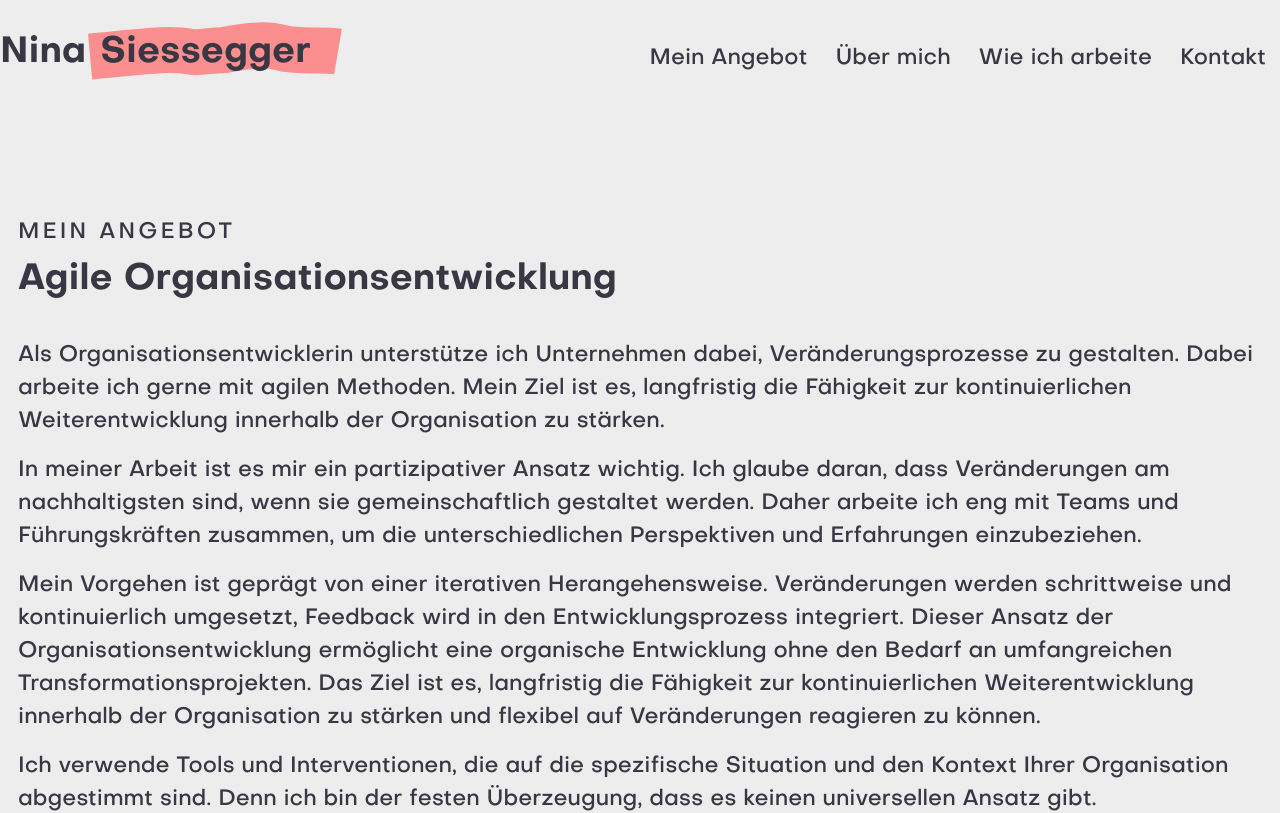
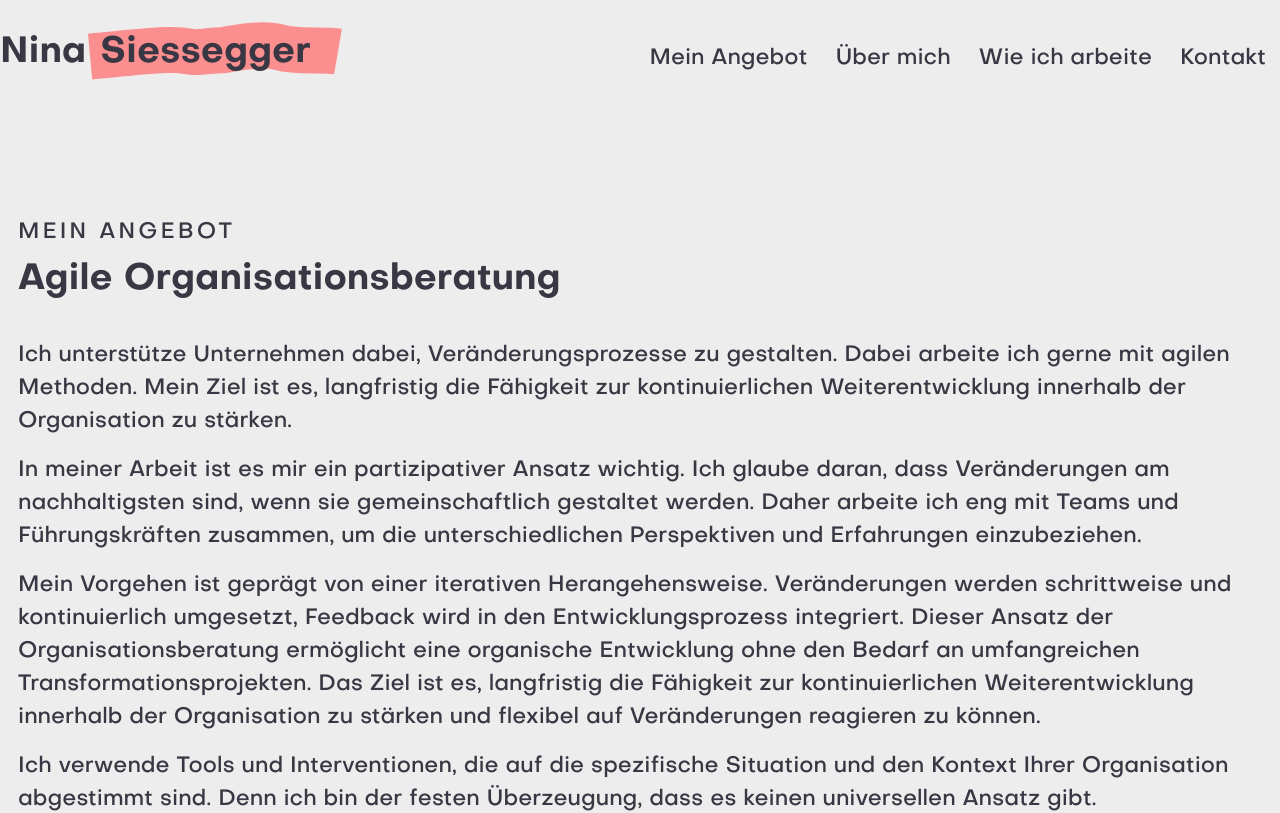
Before and after one commit to sssggr/ninasiessegger, a Nuxt app: page /agile-organisationsberatung in a window 1280 px wide. Shown: the top 813 px of the page. Built offline with nearby package versions, Linux system fonts and the light colour scheme.

Commit message:
Update text

```diff
--- a/pages/agile-organisationsberatung.vue
+++ b/pages/agile-organisationsberatung.vue
@@ -1,7 +1,7 @@
 <script setup>
 useSeoMeta({
-  title: "Agile Organisationsentwicklung",
-  ogTitle: "Agile Organisationsentwicklung",
+  title: "Agile Organisationsberatung",
+  ogTitle: "Agile Organisationsberatung",
   ogDescription: "Als Organisationsentwicklerin unterstütze ich Unternehmen dabei, Veränderungsprozesse zu gestalten. Dabei arbeite ich gerne mit agilen Methoden. Mein Ziel ist es, langfristig die Fähigkeit zur kontinuierlichen Weiterentwicklung innerhalb der Organisation zu stärken.",
   description: "Als Organisationsentwicklerin unterstütze ich Unternehmen dabei, Veränderungsprozesse zu gestalten. Dabei arbeite ich gerne mit agilen Methoden. Mein Ziel ist es, langfristig die Fähigkeit zur kontinuierlichen Weiterentwicklung innerhalb der Organisation zu stärken.",
 })
@@ -14,11 +14,11 @@ useSeoMeta({
         Mein Angebot
       </h2>
       <h1 class="z-100">
-        Agile Organisationsentwicklung
+        Agile Organisationsberatung
       </h1>
-      <p class="z-100">Als Organisationsentwicklerin unterstütze ich Unternehmen dabei, Veränderungsprozesse zu gestalten. Dabei arbeite ich gerne mit agilen Methoden. Mein Ziel ist es, langfristig die Fähigkeit zur kontinuierlichen Weiterentwicklung innerhalb der Organisation zu stärken.</p>
+      <p class="z-100">Ich unterstütze Unternehmen dabei, Veränderungsprozesse zu gestalten. Dabei arbeite ich gerne mit agilen Methoden. Mein Ziel ist es, langfristig die Fähigkeit zur kontinuierlichen Weiterentwicklung innerhalb der Organisation zu stärken.</p>
       <p class="z-100">In meiner Arbeit ist es mir ein partizipativer Ansatz wichtig. Ich glaube daran, dass Veränderungen am nachhaltigsten sind, wenn sie gemeinschaftlich gestaltet werden. Daher arbeite ich eng mit Teams und Führungskräften zusammen, um die unterschiedlichen Perspektiven und Erfahrungen einzubeziehen.</p>
-      <p class="z-100">Mein Vorgehen ist geprägt von einer iterativen Herangehensweise. Veränderungen werden schrittweise und kontinuierlich umgesetzt, Feedback wird in den Entwicklungsprozess integriert. Dieser Ansatz der Organisationsentwicklung ermöglicht eine organische Entwicklung ohne den Bedarf an umfangreichen Transformationsprojekten. Das Ziel ist es, langfristig die Fähigkeit zur kontinuierlichen Weiterentwicklung innerhalb der Organisation zu stärken und flexibel auf Veränderungen reagieren zu können.</p>
+      <p class="z-100">Mein Vorgehen ist geprägt von einer iterativen Herangehensweise. Veränderungen werden schrittweise und kontinuierlich umgesetzt, Feedback wird in den Entwicklungsprozess integriert. Dieser Ansatz der Organisationsberatung ermöglicht eine organische Entwicklung ohne den Bedarf an umfangreichen Transformationsprojekten. Das Ziel ist es, langfristig die Fähigkeit zur kontinuierlichen Weiterentwicklung innerhalb der Organisation zu stärken und flexibel auf Veränderungen reagieren zu können.</p>
       <p class="z-100">Ich verwende Tools und Interventionen, die auf die spezifische Situation und den Kontext Ihrer Organisation abgestimmt sind. Denn ich bin der festen Überzeugung, dass es keinen universellen Ansatz gibt. Herausforderungen und Ziele sind immer spezifisch und erfordern individuelle Lösungsansätze.</p>
       <p class="z-100">Kontaktieren Sie mich gerne für ein unverbindliches Gespräch!</p>
     </div>
@@ -27,7 +27,7 @@ useSeoMeta({
 
 <script>
 export default {
-  name: 'agile-organisationsentwicklung',
+  name: 'agile-Organisationsberatung',
 }
 </script>
 <style scoped>
```
